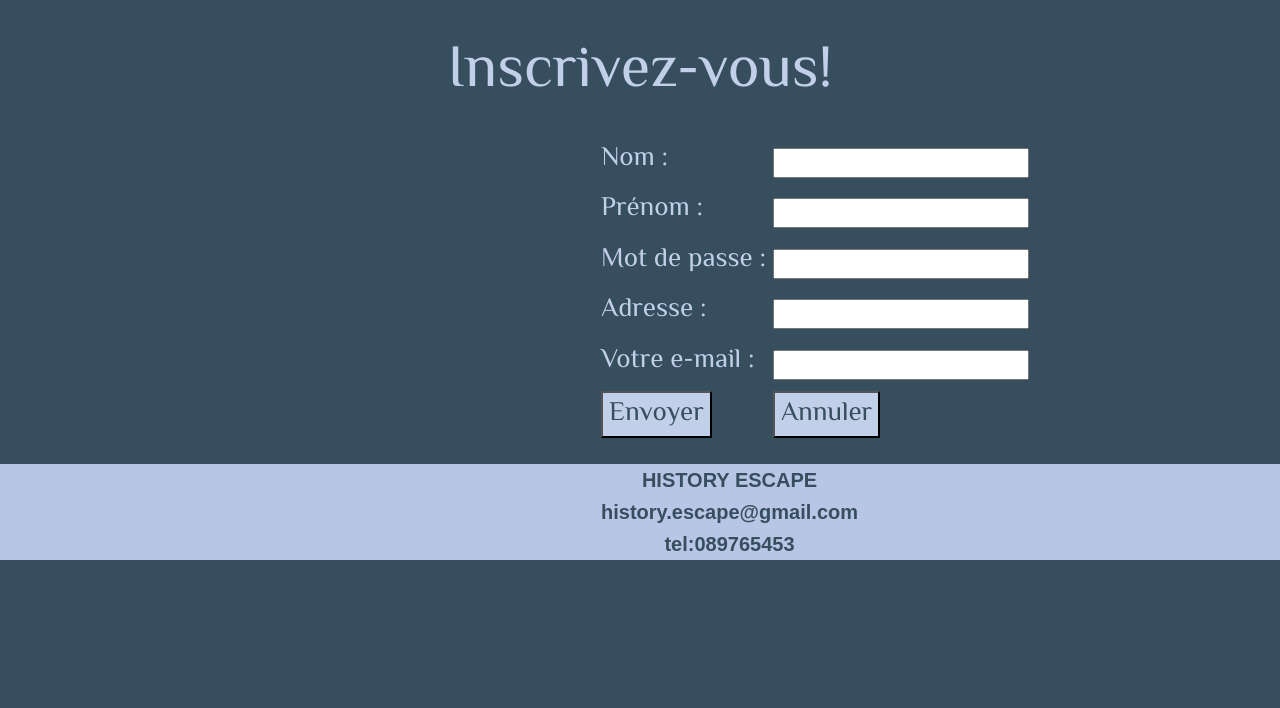
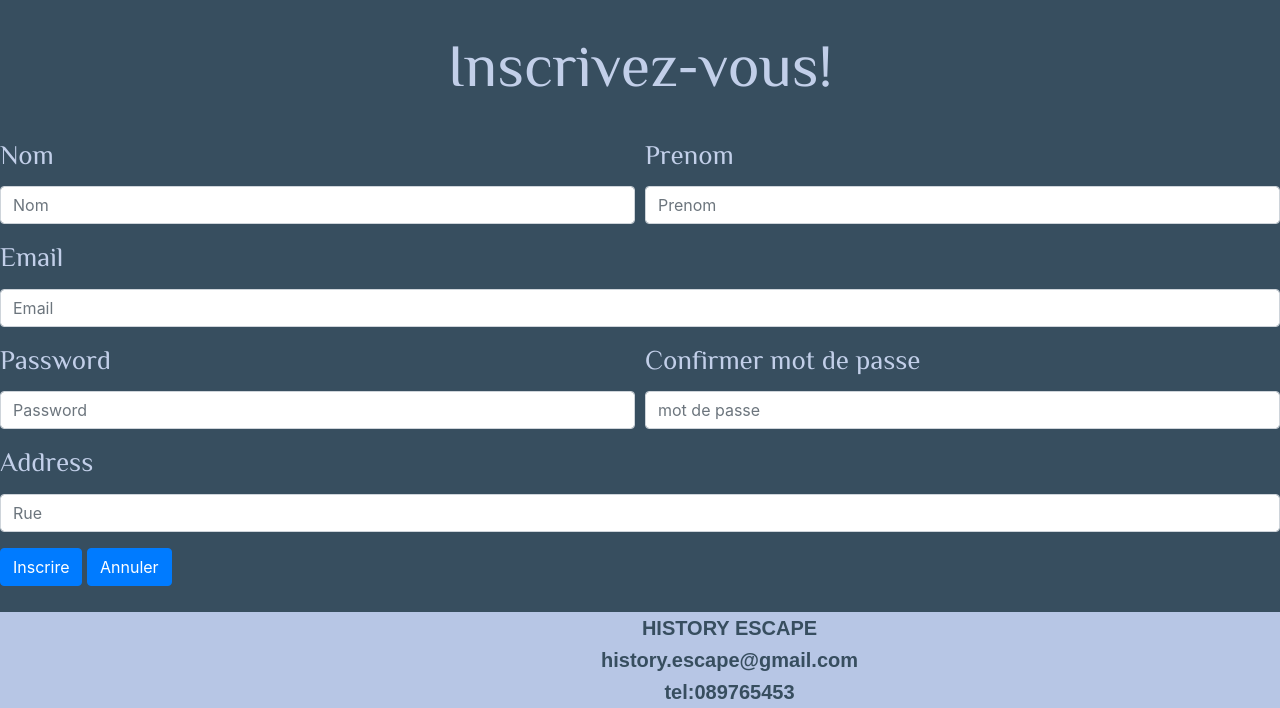
Before and after one commit to amelie5914/ProjetWeb, a PHP site: page /index.php?page=inscription in a window 1280 px wide. Shown: the part 483-1191 px from the top of the page. Before the commit the page ends 1043 px from the top, so only its background shows below. Run offline with PHP 8.4, Linux system fonts and the light colour scheme; some libraries are stand-ins or nearby versions.

Commit message:
formulaire d'inscription changement et rajout de jquery sur le formulaire

```diff
--- a/pages/connexion.php
+++ b/pages/connexion.php
@@ -8,8 +8,9 @@ if(isset($_GET["connexion"])){
         var_dump($_SESSION['client']);
     }
     else{
-        $_SESSION['client']=$client[0]->idcli;
-        var_dump( $_SESSION['client']);
+        $_SESSION['client']=$client[0]->idcli;?>
+        <meta http-equiv = "refresh": content = "0;url=index.php?page=accueil">
+        <?php
     }
 
 }
--- a/pages/deconnexion.php
+++ b/pages/deconnexion.php
@@ -1,9 +1,5 @@
 
 <?php
 session_destroy();
-if(!isset($_SESSION['client'])){
-    ?>
-    <a href="./index.php?page=accueil"><button type="button" class="btn btn-outline-info bouton">Deconnexion</button></a>
-   <?php
-}
+print "<meta http-equiv=\"refresh\": Content=\"0;URL=./index.php?page=accueil\">";
 ?>
--- a/pages/inscription.php
+++ b/pages/inscription.php
@@ -10,31 +10,42 @@ if(isset($_GET['envoyer'])){
 <section>
     <h1 class="centrer">Inscrivez-vous!</h1>
 <table class="formulaire">
-    <form action="index.php?page=inscription.php" method="GET">
-	<tr>
-		<td><label for="id_nom">Nom :</label></td>
-            <td><input type="text" id="id_nom" name="nom" aria-describedby="inputGroupPrepend3" required/></td>
-	</tr>
-	<tr>
-            <td><label for="id_prenom">Prénom :</label></td>
-            <td><input type="text" id="id_prenom" name="prenom" aria-describedby="inputGroupPrepend3" required/></td>
-	</tr>
-        <tr>
-            <td><label for="id_mdp">Mot de passe :</label></td>
-            <td><input type="password" id="id_mdp" name="mdp" aria-describedby="inputGroupPrepend3" required/></td>
-	</tr>
-	<tr>
-            <td><label for="id_adresse">Adresse :</label></td>
-            <td><input type="text" id="id_adresse" name="adresse" aria-describedby="inputGroupPrepend3" required/></td>
-	</tr>
-	<tr>
-		<td><label for="id_email">Votre e-mail :</label></td>
-		<td> <input type="email" id="id_email" name="email" aria-describedby="inputGroupPrepend3" required/></td>
-	</tr>
-         <tr>
-            <td><input type="submit" class="boutonReservation" name="envoyer" id="id_submit" value="Envoyer"/></td>
-            <td><input type="reset" class="boutonReservation" id="id_reset" value="Annuler"/></td>
-	</tr>
-    </form>
+    <form action="<?php print $_SERVER['PHP_SELF']; ?>" method="GET">
+        <div class="form-row">
+    <div class="form-group col-md-6">
+      <label for="inputEmail4">Nom</label>
+      <input type="text" class="form-control " name="nom" id="nom" placeholder="Nom" aria-describedby="inputGroupPrepend3" required>
+    </div>
+    <div class="form-group col-md-6">
+      <label for="inputPassword4">Prenom</label>
+      <input type="text" class="form-control " name="prenom" id="prenom" placeholder="Prenom" aria-describedby="inputGroupPrepend3" required>
+    </div>
+  </div>
+        <div class="form-group">
+    <label for="inputAddress">Email</label>
+    <input type="email" class="form-control " name="email" id="email" placeholder="Email" aria-describedby="inputGroupPrepend3" required>
+  </div>
+  <div class="form-row">
+      <div class="form-group col-md-6">
+      <label for="inputPassword4">Password</label>
+      <input type="password" class="form-control champ" name="mdp" id="mdp" placeholder="Password" aria-describedby="inputGroupPrepend3" required>
+    </div>
+    <div class="form-group col-md-6">
+      <label for="inputEmail4">Confirmer mot de passe</label>
+      <input type="password" class="form-control champ" id="confirmdp" placeholder="mot de passe" aria-describedby="inputGroupPrepend3" required>
+    </div>
+
+  </div>
+  <div class="form-group">
+    <label for="inputAddress">Address</label>
+    <input type="text" class="form-control champ" name="adresse" id="adresse" placeholder="Rue" aria-describedby="inputGroupPrepend3" required>
+  </div>
+  <div class="form-group">
+
+  <button type="submit" class="btn btn-primary" name="envoyer" id="envoyer">Inscrire</button>
+  <button id="annuler" class="btn btn-primary">Annuler</button
+  </div>
+</form>
+
 </table>
 </section>
```
Also changed, not shown: admin/lib/php/classes/EscapeBD.class.php (+18 -10 lines), admin/lib/php/classes/ReservationBD.class.php (+7 -4 lines), pages/reservation.php (+4 -4 lines), admin/lib/js/fonctions.js.
